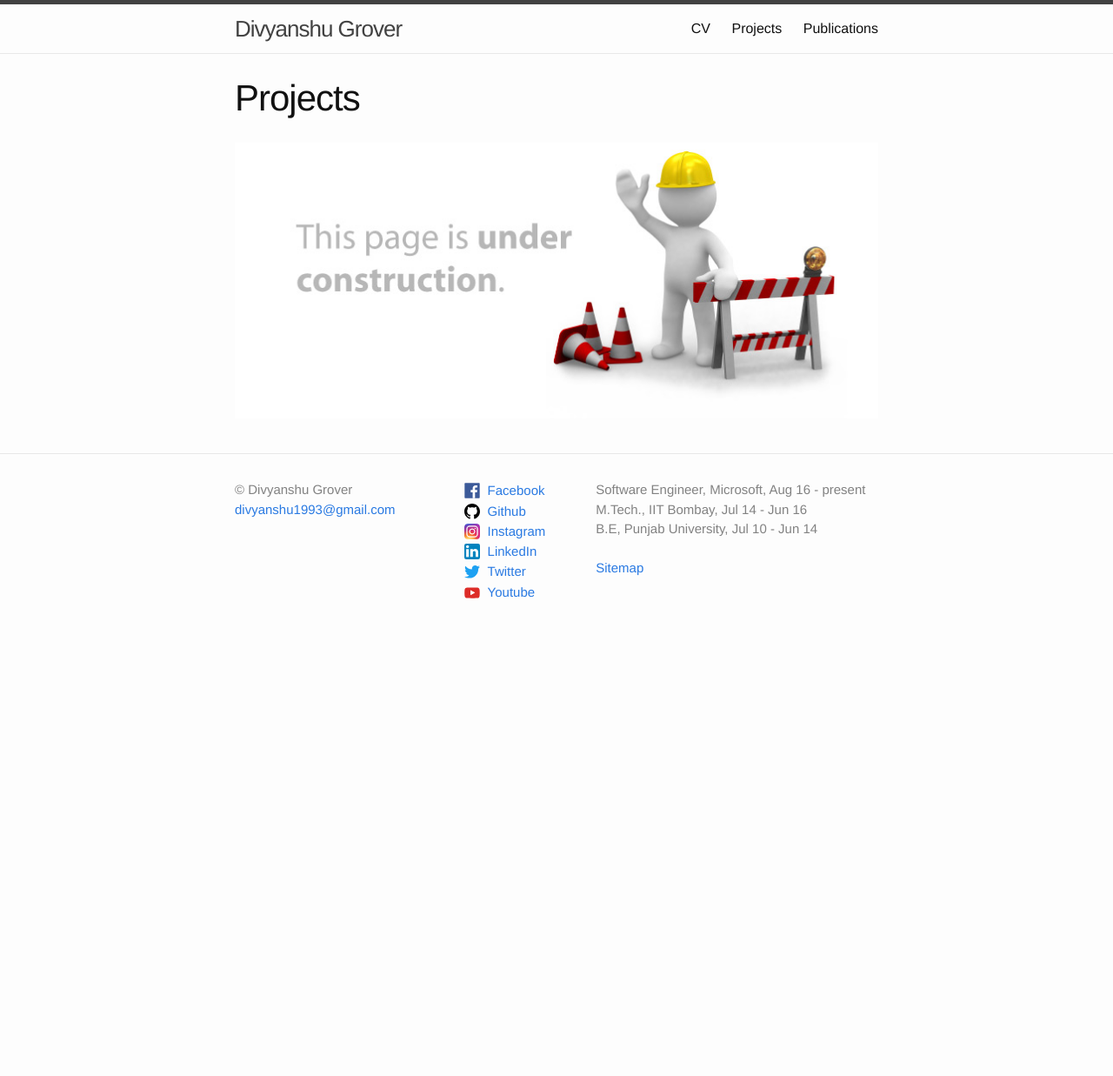
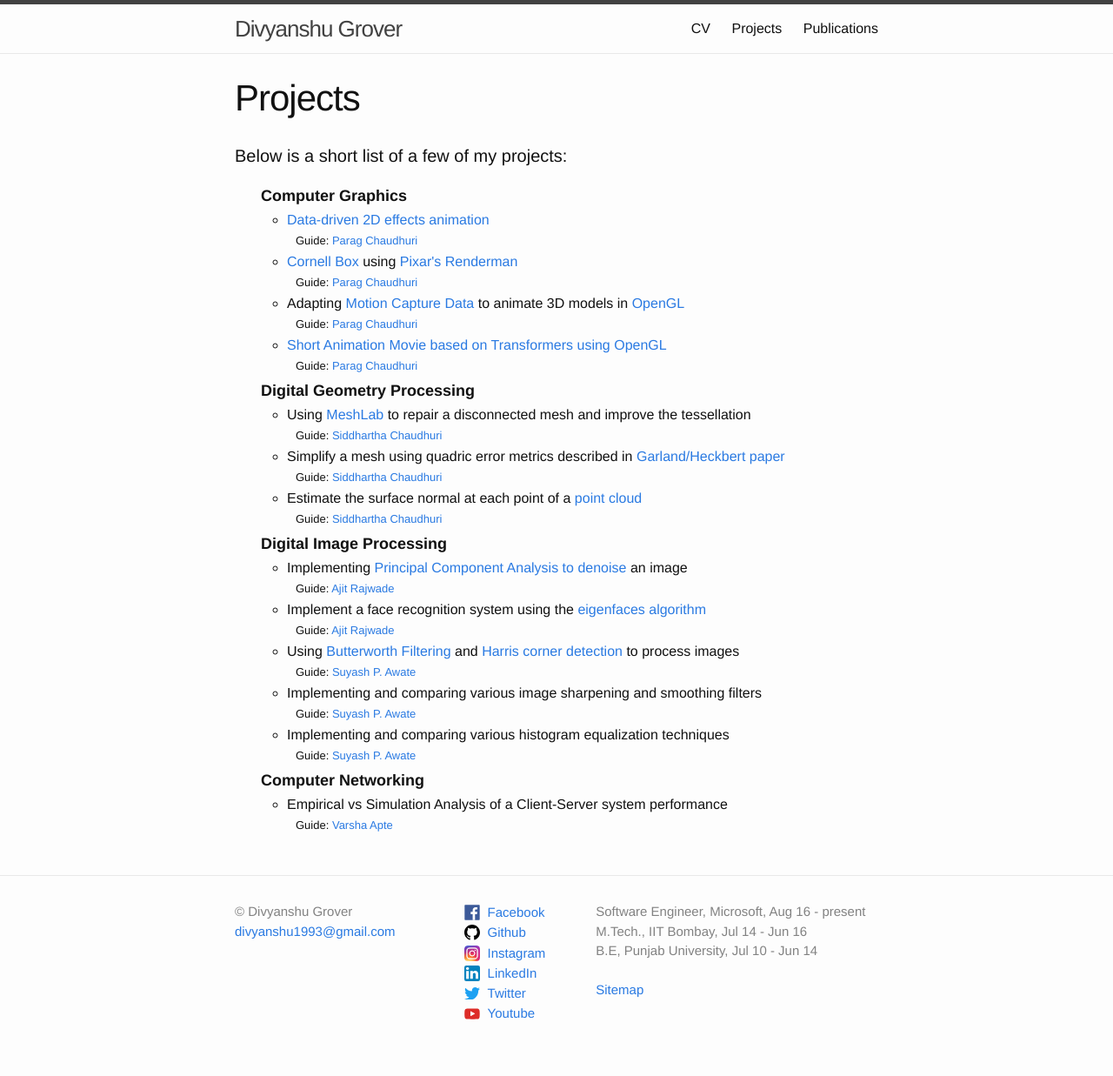
Before and after one commit to divyanshugrover/divyanshugrover.github.io, a Jekyll site: the page built from projects.html, in a window 1280 px wide. Shown: the whole page at 87% size. Built offline with Jekyll 4.4.1, drawn with Linux system fonts in a browser that asks for light colours; before the commit the page ends 900 px from its top, so only the background shows below that.

Commit message:
Added content to the Projects page.

```diff
--- a/projects.html
+++ b/projects.html
@@ -3,6 +3,46 @@
 title: Projects
 permalink: /projects/
 ---
-<div class="img">
-  <img src="{{ site.construction_img }} " width=auto height=auto />
+<div class="post-content">
+  <h4> Below is a short list of a few of my projects: </h4>
+  <ol style="line-height:32px; font-size:18px; font-weight:bold; list-style: none;">
+  <li> Computer Graphics
+	<ul style="line-height:24px; font-size:16px; font-weight:normal">
+	  <li> <a href="{{site.url}}/publications">Data-driven 2D effects animation</a>
+	  <div style="font-size:13px; font-color:gray; margin-left: 10px;">Guide: <a href="https://www.cse.iitb.ac.in/~paragc/"> Parag Chaudhuri </a> </div>
+	  <li> <a href="http://www.graphics.cornell.edu/online/box/">Cornell Box</a> using <a href="https://renderman.pixar.com">Pixar's Renderman</a>
+	  <div style="font-size:13px; font-color:gray; margin-left: 10px;">Guide: <a href="https://www.cse.iitb.ac.in/~paragc/"> Parag Chaudhuri </a> </div>
+	  <li> Adapting <a href="http://mocap.cs.cmu.edu/">Motion Capture Data</a> to animate 3D models in <a href="https://www.opengl.org/about/">OpenGL</a>
+	  <div style="font-size:13px; font-color:gray; margin-left: 10px;">Guide: <a href="https://www.cse.iitb.ac.in/~paragc/"> Parag Chaudhuri </a> </div>
+	  <li> <a href="https://www.youtube.com/watch?v=UKQXGk0eOZs"> Short Animation Movie based on Transformers using OpenGL </a>
+	  <div style="font-size:13px; font-color:gray; margin-left: 10px;">Guide: <a href="https://www.cse.iitb.ac.in/~paragc/"> Parag Chaudhuri </a> </div>
+	</ul>
+  <li> Digital Geometry Processing
+    <ul style="line-height:24px; font-size:16px; font-weight:normal">
+	  <li> Using <a href="http://www.meshlab.net/">MeshLab</a> to repair a disconnected mesh and improve the tessellation
+	  <div style="font-size:13px; font-color:gray; margin-left: 10px;">Guide: <a href="https://www.cse.iitb.ac.in/~sidch/"> Siddhartha Chaudhuri </a> </div>
+	  <li> Simplify a mesh using quadric error metrics described in <a href="www.cs.cmu.edu/~garland/Papers/quadrics.pdf"> Garland/Heckbert paper </a>
+	  <div style="font-size:13px; font-color:gray; margin-left: 10px;">Guide: <a href="https://www.cse.iitb.ac.in/~sidch/"> Siddhartha Chaudhuri </a> </div>
+	  <li> Estimate the surface normal at each point of a <a href="https://en.wikipedia.org/wiki/Point_cloud">point cloud</a>
+	  <div style="font-size:13px; font-color:gray; margin-left: 10px;">Guide: <a href="https://www.cse.iitb.ac.in/~sidch/"> Siddhartha Chaudhuri </a> </div>
+	</ul>
+  <li> Digital Image Processing
+    <ul style="line-height:24px; font-size:16px; font-weight:normal">
+	  <li> Implementing <a href="imagine.enpc.fr/publications/papers/BMVC11.pdf">Principal Component Analysis to denoise</a> an image
+	  <div style="font-size:13px; font-color:gray; margin-left: 10px;">Guide: <a href="https://www.cse.iitb.ac.in/~ajitvr/"> Ajit Rajwade </a> </div>
+	  <li> Implement a face recognition system using the <a href="http://dl.acm.org/citation.cfm?id=1326894">eigenfaces algorithm</a>
+	  <div style="font-size:13px; font-color:gray; margin-left: 10px;">Guide: <a href="https://www.cse.iitb.ac.in/~ajitvr/"> Ajit Rajwade </a> </div>
+	  <li> Using <a href="https://en.wikipedia.org/wiki/Butterworth_filter">Butterworth Filtering</a> and <a href="https://en.wikipedia.org/wiki/Corner_detection">Harris corner detection</a> to process images
+	  <div style="font-size:13px; font-color:gray; margin-left: 10px;">Guide: <a href="http://www.cs.utah.edu/~suyash/"> Suyash P. Awate </a> </div>
+	  <li> Implementing and comparing various image sharpening and smoothing filters
+	  <div style="font-size:13px; font-color:gray; margin-left: 10px;">Guide: <a href="http://www.cs.utah.edu/~suyash/"> Suyash P. Awate </a> </div>
+	  <li> Implementing and comparing various histogram equalization techniques
+	  <div style="font-size:13px; font-color:gray; margin-left: 10px;">Guide: <a href="http://www.cs.utah.edu/~suyash/"> Suyash P. Awate </a> </div>
+	</ul>
+  <li> Computer Networking
+    <ul style="line-height:24px; font-size:16px; font-weight:normal">
+	  <li> Empirical vs Simulation Analysis of a Client-Server system performance
+	  <div style="font-size:13px; font-color:gray; margin-left: 10px;">Guide: <a href="https://www.cse.iitb.ac.in/~varsha/"> Varsha Apte </a> </div>
+	</ul>
+  </ol>
 </div>
```
